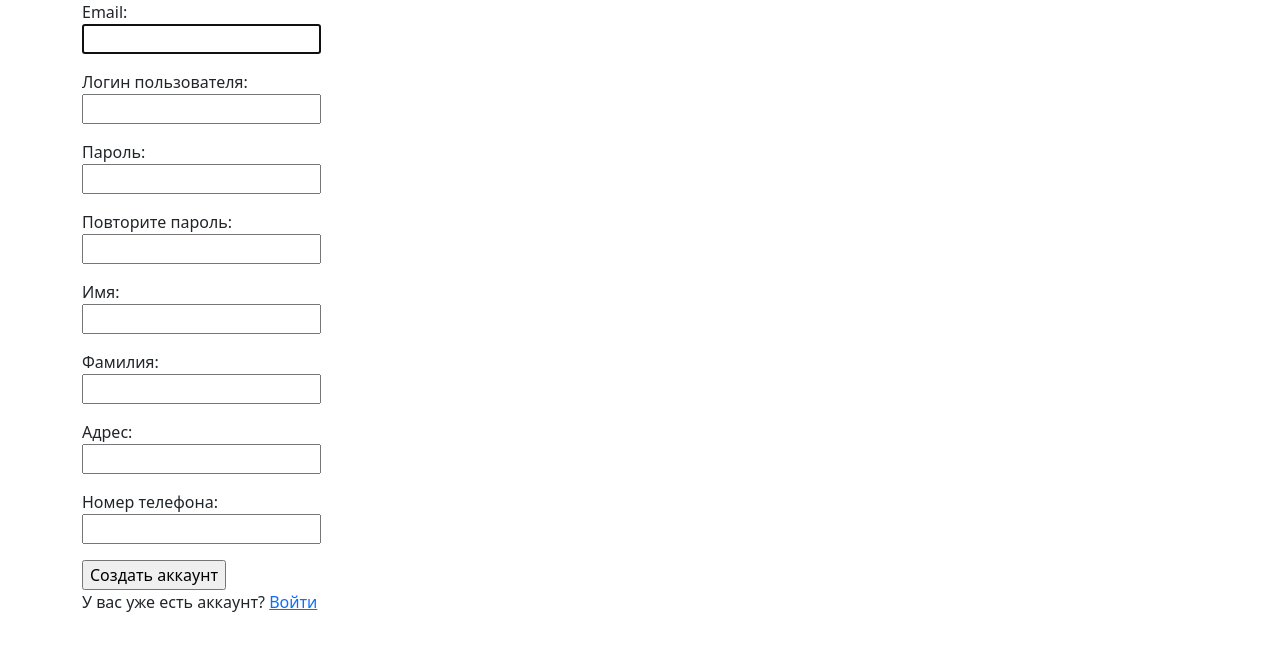
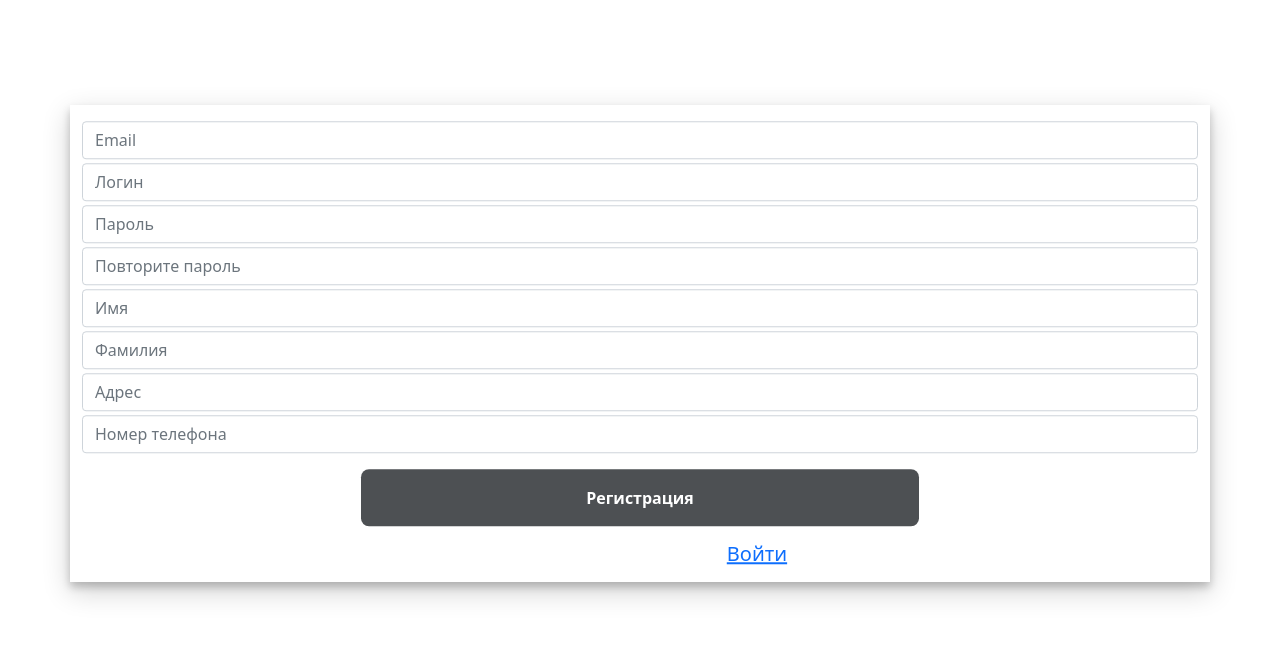
Before and after one commit to lyamat/Django-Website, a Django app: page /register/ in a window 1280 px wide; the page is wider, and only the part inside the window is pictured. Shown: the part 56-707 px from the top of that part. Run offline with Django 3.2, Linux system fonts and the light colour scheme.

Commit message:
login required mixin added for some views, some styles added, login/registr templates changed

```diff
--- a/orders/views.py
+++ b/orders/views.py
@@ -6,9 +6,10 @@ from .forms import OrderForm
 from users.models import UserProfile
 from .models import *
 from cart.utilities import update_cart
+from django.contrib.auth.mixins import LoginRequiredMixin
 
 
-class MakeOrderView(View):
+class MakeOrderView(LoginRequiredMixin, View):
 
     def get(self, request):
         cart_obj = Cart.objects.get(user=request.user)
@@ -52,7 +53,7 @@ class MakeOrderView(View):
 
 
 
-class CancelOrderView(View):
+class CancelOrderView(LoginRequiredMixin, View):
 
     def get(self, request, *args, **kwargs):
         order = Order.objects.get(id=kwargs.get('id'))
--- a/shop/settings.py
+++ b/shop/settings.py
@@ -134,6 +134,8 @@ STATIC_ROOT = os.path.join(BASE_DIR, 'static')
 MEDIA_URL = '/media/'
 MEDIA_ROOT = os.path.join(BASE_DIR, 'media')
 
+LOGIN_URL = "/login/"
+
 # Default primary key field type
 # https://docs.djangoproject.com/en/3.2/ref/settings/#default-auto-field
 
--- a/shop/static/css/main.css
+++ b/shop/static/css/main.css
@@ -68,3 +68,38 @@
     color: white;
     border-radius: 3px;
 }
+
+.login-container {
+    position: absolute;
+    left: 50%;
+    top: 50%;
+    transform: translate(-50%, -50%);
+    box-shadow: 0 5px 8px 0 rgba(0, 0, 0, 0.2), 0 9px 26px 0 rgba(0, 0, 0, 0.19);
+}
+
+.login-container h3 {
+    text-align: center;
+    color: #333;
+}
+
+.login-container .btnSubmit {
+    width: 50%;
+    border-radius: 0.5rem;
+    padding: 1.5%;
+    border: none;
+    cursor: pointer;
+    font-weight: 600;
+    color: #fff;
+    background-color: #212529;
+    opacity: 0.8;
+}
+
+.login-container .btnSubmit:hover {
+    background-color: #212578;
+}
+
+.login-container .link {
+    color: white;
+    font-weight: 600;
+    text-decoration: none;
+}
--- a/templates/registration/register.html
+++ b/templates/registration/register.html
@@ -1,15 +1,33 @@
 {% extends 'base.html' %}
 
 {% block content %}
-<div class="container">
+<div class="container login-container">
     <form method="post" action="{% url 'register' %}">
         {% csrf_token %}
-        {% for field in form %}
-        <p>
-            {{ field.label_tag }}<br>
-            {{ field }}
-        </p>
-        {% endfor %}
+        <div class="form-group mt-3">
+            <input id="email" name="email" type="text" class="form-control" placeholder="Email" value="">
+        </div>
+        <div class="form-group mt-1">
+            <input id="login" name="login" type="text" class="form-control" placeholder="Логин" value=""/>
+        </div>
+        <div class="form-group mt-1">
+            <input id="password1" name="password1" type="password" class="form-control" placeholder="Пароль" value=""/>
+        </div>
+        <div class="form-group mt-1">
+            <input id="password2" name="password2" type="password" class="form-control" placeholder="Повторите пароль" value=""/>
+        </div>
+        <div class="form-group mt-1">
+            <input id="first_name" name="first_name" type="text" class="form-control" placeholder="Имя" value=""/>
+        </div>
+        <div class="form-group mt-1">
+            <input id="last_name" name="last_name" type="text" class="form-control" placeholder="Фамилия" value=""/>
+        </div>
+        <div class="form-group mt-1">
+            <input id="address" name="address" type="text" class="form-control" placeholder="Адрес" value=""/>
+        </div>
+        <div class="form-group mt-1">
+            <input id="phone_number" name="phone_number" type="text" class="form-control" placeholder="Номер телефона" value=""/>
+        </div>
         {% if messages %}
         <ul class="messages">
             {% for message in messages %}
@@ -17,8 +35,12 @@
             {% endfor %}
         </ul>
         {% endif %}
-        <input type="submit" value="Создать аккаунт">
+        <div class="form-group mt-3 text-center">
+            <input type="submit" class="btnSubmit" value="Регистрация"/>
+        </div>
+        <div class="form-group mt-3 text-center ">
+            <h5 class="text-white mb-3">У вас уже есть аккаунт? <a href="{% url 'login' %}">Войти</a>
+        </div>
     </form>
-    <a>У вас уже есть аккаунт? <a href="{% url 'login' %}">Войти</a></a>
 </div>
 {% endblock %}
--- a/users/views.py
+++ b/users/views.py
@@ -6,7 +6,7 @@ from .forms import SignInForm, SignUpForm
 from django.contrib import messages
 from cart.models import Cart
 from .models import UserProfile
-
+from django.contrib.auth.mixins import LoginRequiredMixin
 
 class SignInView(View):
 
@@ -24,9 +24,9 @@ class SignInView(View):
                     login(request, user)
                     return HttpResponseRedirect(reverse('products:home'))
                 else:
-                    messages.error(request, 'Аккунт пользователя неактивен')
+                    messages.error(request, 'Аккаунт пользователя неактивен')
             else:
-                messages.error(request, 'Такого пользователя не существует')
+                messages.error(request, 'Неверный email или пароль')
 
         return HttpResponseRedirect(request.META.get('HTTP_REFERER'))
 
@@ -54,14 +54,14 @@ class SignUpView(View):
         return HttpResponseRedirect(request.META.get('HTTP_REFERER'))
 
 
-class SignOutView(View):
+class SignOutView(LoginRequiredMixin, View):
 
     def get(self, request, *args, **kwargs):
         logout(request)
         return HttpResponseRedirect(request.META.get('HTTP_REFERER'))
 
 
-class ProfileView(View):
+class ProfileView(LoginRequiredMixin, View):
 
     def get(self, request, *args, **kwargs):
         user_profile = UserProfile.objects.get(user=request.user)
```
Also changed, not shown: cart/views.py (+5 -4 lines), templates/registration/login.html (+14 -5 lines).
